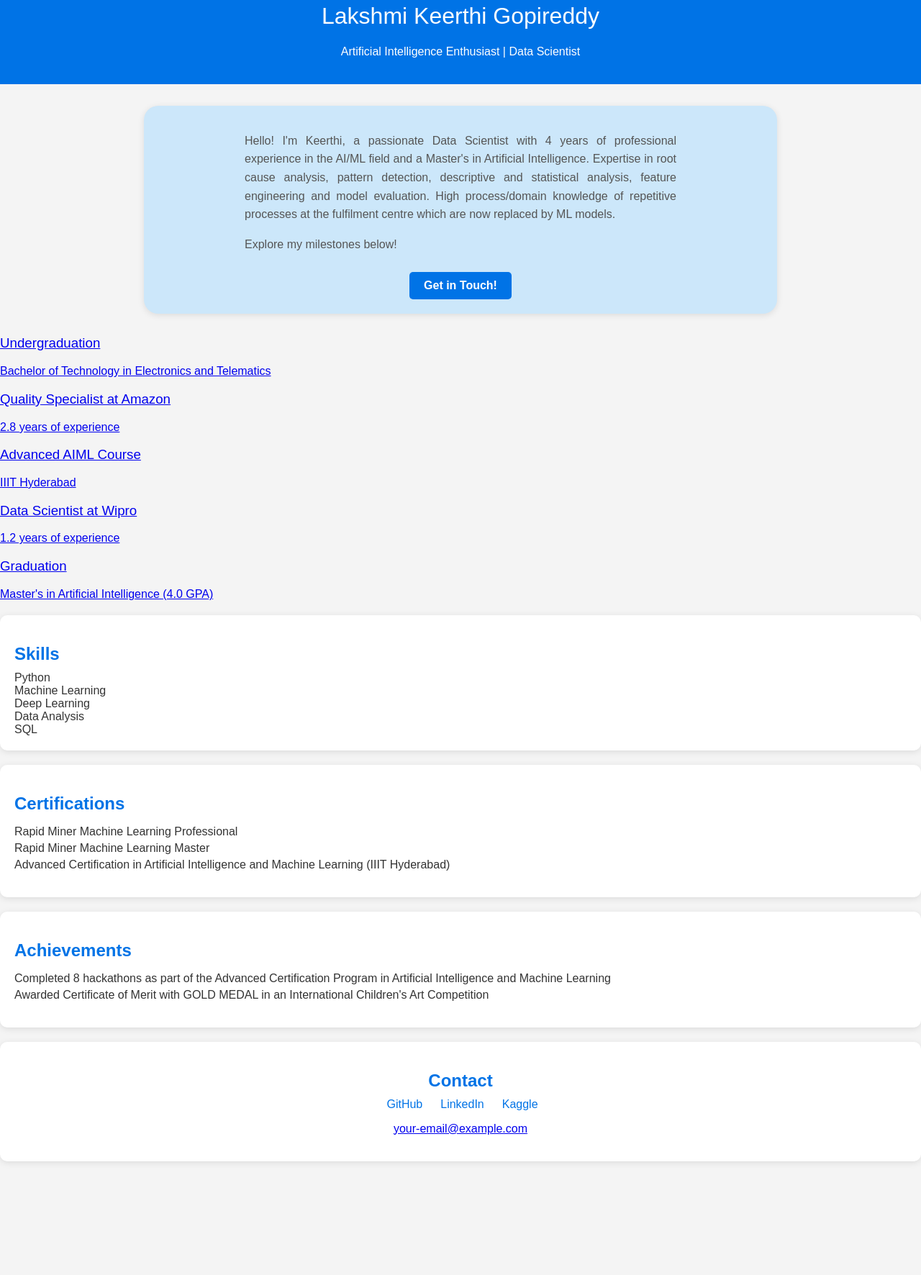
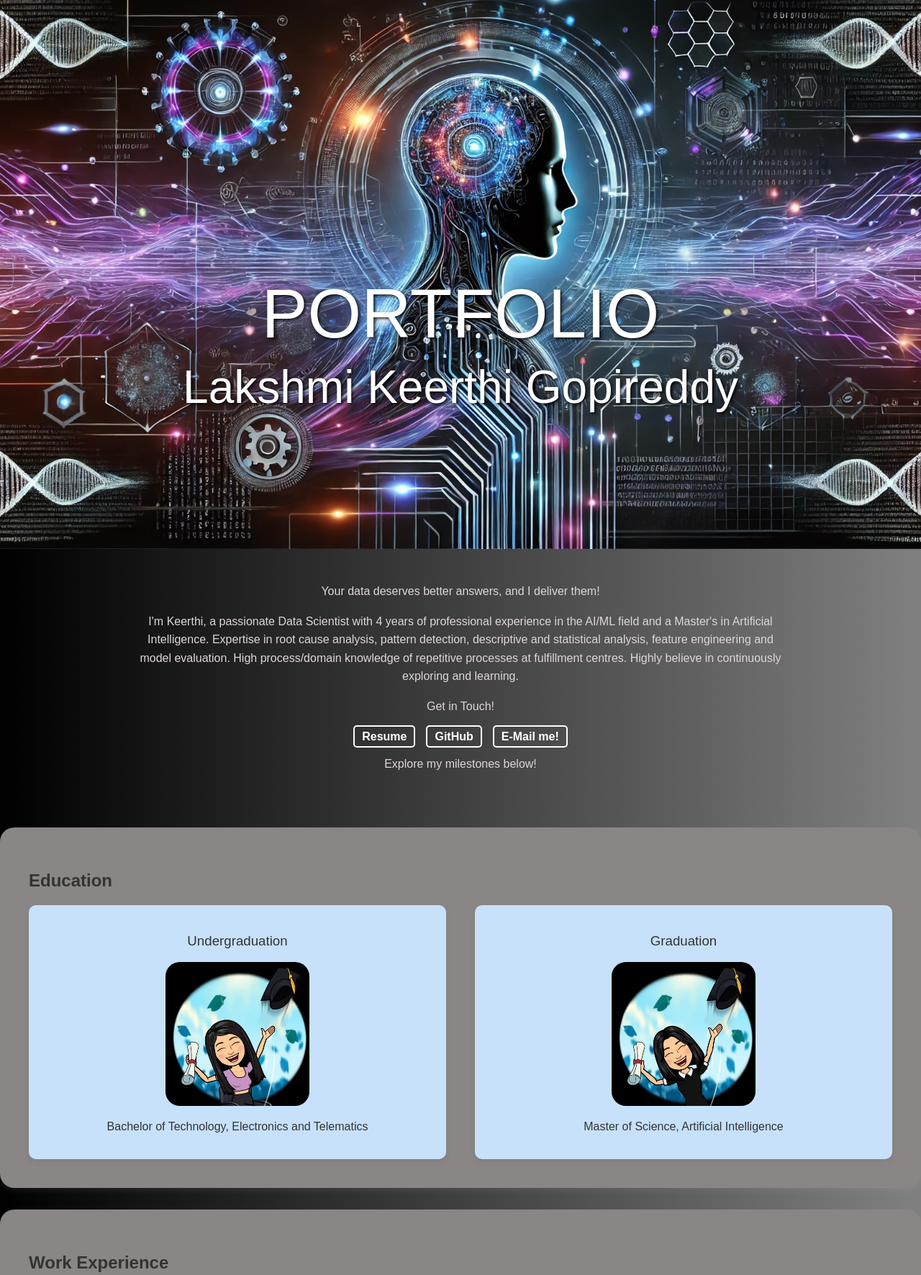
Before and after one commit to lakshmi-keerthi/my_portfolio, a plain HTML site: page index.html in a window 1280 px wide. Shown: the part 37-1809 px from the top of the page at 72% size. Before the commit the page ends 1671 px from the top, so only its background shows below. Drawn offline with Linux system fonts and the light colour scheme.

Commit message:
Add files via upload

```diff
--- a/index.html
+++ b/index.html
@@ -4,143 +4,275 @@
     <meta charset="UTF-8">
     <meta name="viewport" content="width=device-width, initial-scale=1.0">
     <title>Lakshmi Keerthi Gopireddy</title>
-    <link rel="stylesheet" href="styles.css">
+    <style>
+        /* General Styles */
+        body {
+            font-family: Arial, sans-serif;
+            margin: 0;
+            padding: 0;
+            background: linear-gradient(90deg, black, grey);
+            color: #333;
+        }
+
+        h1, h3, .subtitle {
+            font-weight: normal;
+        }
+
+        a {
+            text-decoration: none;
+            color: inherit;
+        }
+
+        html {
+            scroll-behavior: smooth;
+        }
+
+        /* Hero Section */
+        .hero {
+            position: relative;
+            height: 100vh;
+            background-image: url('background.jpg');
+            background-size: cover;
+            background-position: center;
+            display: flex;
+            flex-direction: column;
+            justify-content: center;
+            align-items: center;
+            color: white;
+            text-align: center;
+        }
+
+        .hero h1 {
+            font-size: 6rem;
+            margin: 0;
+            padding-top: 250px;
+            text-shadow: 2px 2px 4px rgba(0, 0, 0, 0.9);
+        }
+
+        .hero p {
+            font-size: 4rem;
+            margin: 10px 0 20px;
+            text-shadow: 2px 2px 4px rgba(0, 0, 0, 0.9);
+        }
+
+        /* Introduction Section */
+        .introduction {
+            padding: 30px 0;
+            text-align: center;
+        }
+
+        .intro-container {
+            display: flex;
+            align-items: center;
+            justify-content: center;
+            gap: 20px;
+            max-width: 900px;
+            margin: 0 auto;
+        }
+
+        .intro-text p {
+            font-size: 1.0em;
+            color: #e0d6d6;
+            line-height: 1.6;
+        }
+
+        nav ul {
+            list-style: none;
+            padding: 0;
+            margin: 20px 0 0;
+            display: flex;
+            justify-content: center;
+            gap: 15px;
+        }
+
+        nav ul li a {
+            color: white;
+            font-weight: bold;
+            padding: 5px 10px;
+            border: 2px solid white;
+            border-radius: 5px;
+            transition: background-color 0.3s ease, color 0.3s ease;
+        }
+
+        nav ul li a:hover {
+            background-color: white;
+            color: #35477d;
+        }
+
+        /* Grid Section */
+        .grid-section {
+            background: #8a8686;
+            padding: 40px;
+            border-radius: 20px;
+            margin: 30px auto;
+            max-width: 1200px;
+            box-shadow: 0 4px 10px rgba(210, 203, 203, 0.1);
+        }
+
+        .grid-container {
+            display: grid;
+            grid-template-columns: repeat(auto-fit, minmax(150px, 1fr));
+            gap: 40px;
+        }
+
+        .grid-item {
+            background: #c7e1fb;
+            padding: 20px;
+            border-radius: 10px;
+            box-shadow: 0 4px 10px rgba(0, 0, 0, 0.05);
+            text-align: center;
+            transition: transform 0.3s ease;
+        }
+
+        .grid-item:hover {
+            transform: translateY(-10px);
+        }
+
+        .grid-item img {
+            width: 200px;
+            height: 200px;
+            border-radius: 10%;
+        }
+
+        /* Contact Section */
+        .contact {
+            background: linear-gradient(90deg, black, grey);
+            color: white;
+            padding: 40px 0;
+            text-align: center;
+        }
+
+        .contact a {
+            text-decoration: none;
+            color: white;
+            transition: transform 0.3s ease;
+        }
+
+        .contact a:hover {
+            transform: translateY(-5px);
+        }
+
+        footer {
+            background: black;
+            color: white;
+            padding: 10px 0;
+            text-align: center;
+        }
+
+        /* Responsive Styles */
+        @media screen and (max-width: 768px) {
+            .hero h1 {
+                font-size: 3rem;
+                padding-top: 150px;
+            }
+
+            .hero p {
+                font-size: 2rem;
+            }
+
+            .grid-container {
+                grid-template-columns: 1fr; /* Single-column layout */
+            }
+
+            .intro-container {
+                flex-direction: column;
+                padding: 0 20px;
+            }
+
+            nav ul {
+                flex-direction: column;
+                gap: 10px;
+            }
+
+            .contact div {
+                flex-direction: column;
+                gap: 20px;
+            }
+        }
+    </style>
 </head>
 <body>
-    <header class="timeline-header">
-        <h1>Lakshmi Keerthi Gopireddy</h1>
-        <p class="subtitle">Artificial Intelligence Enthusiast | Data Scientist</p>
-    </header>
+    <section class="hero">
+        <h1>PORTFOLIO</h1>
+        <p>Lakshmi Keerthi Gopireddy</p>
+    </section>
 
     <section class="introduction">
         <div class="intro-container">
             <div class="intro-text">
-                <p>Hello! I'm Keerthi, a passionate Data Scientist with 4 years of professional experience in the AI/ML field and a Master's in Artificial Intelligence. Expertise in root cause analysis, pattern detection, descriptive and statistical analysis, feature engineering and model evaluation. High process/domain knowledge of repetitive processes at the fulfilment centre which are now replaced by ML models.</p>
+                <p>Your data deserves better answers, and I deliver them!</p>
+                <p>I'm Keerthi, a passionate Data Scientist with 4 years of professional experience in the AI/ML field and a Master's in Artificial Intelligence. Expertise in root cause analysis, pattern detection, descriptive and statistical analysis, feature engineering and model evaluation. High process/domain knowledge of repetitive processes at fulfillment centres. Highly believe in continuously exploring and learning.</p>
+                <p>Get in Touch!</p>
+                <nav>
+                    <ul>
+                        <li><a href="resume.pdf" target="_blank">Resume</a></li>
+                        <li><a href="https://github.com/lakshmi-keerthi" target="_blank">GitHub</a></li>
+                        <li><a href="mailto:keerthi16101996@gmail.com">E-Mail me!</a></li>
+                    </ul>
+                </nav>
                 <p>Explore my milestones below!</p>
-                <a href="contact.html" class="cta-button">Get in Touch!</a>
             </div>
         </div>
     </section>
 
-    <div class="timeline-container">
-        <div class="timeline-item">
-            <a href="undergraduation.html" class="timeline-link">
-                <div class="timeline-content">
-                    <h3>Undergraduation</h3>
-                    <p>Bachelor of Technology in Electronics and Telematics</p>
-                </div>
+    <section class="grid-section">
+        <h2>Education</h2>
+        <div class="grid-container">
+            <a href="undergraduation.html" class="grid-item">
+                <h3>Undergraduation</h3>
+                <img src="undergraduation.jpg" alt="Undergraduation">
+                <p>Bachelor of Technology, Electronics and Telematics</p>
             </a>
-        </div>
-        <div class="timeline-item">
-            <a href="amazon.html" class="timeline-link">
-                <div class="timeline-content">
-                    <h3>Quality Specialist at Amazon</h3>
-                    <p>2.8 years of experience</p>
-                </div>
+            <a href="graduation.html" class="grid-item">
+                <h3>Graduation</h3>
+                <img src="graduation.jpg" alt="Graduation">
+                <p>Master of Science, Artificial Intelligence</p>
             </a>
-        </div>
-        <div class="timeline-item">
-            <a href="iiit-hyderabad.html" class="timeline-link">
-                <div class="timeline-content">
-                    <h3>Advanced AIML Course</h3>
-                    <p>IIIT Hyderabad</p>
-                </div>
-            </a>
-        </div>
-        <div class="timeline-item">
-            <a href="wipro.html" class="timeline-link">
-                <div class="timeline-content">
-                    <h3>Data Scientist at Wipro</h3>
-                    <p>1.2 years of experience</p>
-                </div>
-            </a>
-        </div>
-        <div class="timeline-item">
-            <a href="graduation.html" class="timeline-link">
-                <div class="timeline-content">
-                    <h3>Graduation</h3>
-                    <p>Master's in Artificial Intelligence (4.0 GPA)</p>
-                </div>
-            </a>
-        </div>
-    </div>
-
-    <section class="skills">
-        <h2>Skills</h2>
-        <div class="skill-bar">
-            <span class="skill-name">Python</span>
-            <div class="progress-bar">
-                <div class="progress-fill" style="width: 90%;"></div>
-            </div>
-        </div>
-        <div class="skill-bar">
-            <span class="skill-name">Machine Learning</span>
-            <div class="progress-bar">
-                <div class="progress-fill" style="width: 85%;"></div>
-            </div>
-        </div>
-        <div class="skill-bar">
-            <span class="skill-name">Deep Learning</span>
-            <div class="progress-bar">
-                <div class="progress-fill" style="width: 80%;"></div>
-            </div>
-        </div>
-        <div class="skill-bar">
-            <span class="skill-name">Data Analysis</span>
-            <div class="progress-bar">
-                <div class="progress-fill" style="width: 95%;"></div>
-            </div>
-        </div>
-        <div class="skill-bar">
-            <span class="skill-name">SQL</span>
-            <div class="progress-bar">
-                <div class="progress-fill" style="width: 75%;"></div>
-            </div>
         </div>
     </section>
 
-    <section class="certifications">
-        <h2>Certifications</h2>
-        <ul>
-            <li>Rapid Miner Machine Learning Professional</li>
-            <li>Rapid Miner Machine Learning Master</li>
-            <li>Advanced Certification in Artificial Intelligence and Machine Learning (IIIT Hyderabad)</li>
-        </ul>
+    <section class="grid-section">
+        <h2>Work Experience</h2>
+        <div class="grid-container">
+            <a href="amazon.html" class="grid-item">
+                <h3>Amazon</h3>
+                <img src="amazon.jpg" alt="Amazon">
+                <p>Data Quality Specialist (2018 - 2021)</p>
+            </a>
+            <a href="wipro.html" class="grid-item">
+                <h3>Wipro</h3>
+                <img src="wipro.jpg" alt="Wipro">
+                <p>Data Scientist (2021 - 2022)</p>
+            </a>
+        </div>
     </section>
 
-    <section class="achievements">
-        <h2>Achievements</h2>
-        <ul>
-            <li>Completed 8 hackathons as part of the Advanced Certification Program in Artificial Intelligence and Machine Learning</li>
-            <li>Awarded Certificate of Merit with GOLD MEDAL in an International Children's Art Competition</li>
-        </ul>
+    <section class="grid-section">
+        <h2>Showcase</h2>
+        <div class="grid-container">
+            <a href="skillset.html" class="grid-item">
+                <h3>Skillset</h3>
+            </a>
+            <a href="projects.html" class="grid-item">
+                <h3>Projects</h3>
+            </a>
+            <a href="certifications.html" class="grid-item">
+                <h3>Certifications</h3>
+            </a>
+            <a href="achievements.html" class="grid-item">
+                <h3>Achievements</h3>
+            </a>
+        </div>
     </section>
 
     <section class="contact">
-        <h2>Contact</h2>
-        <ul class="social-links">
-            <li>
-                <a href="https://github.com/your-github-username" target="_blank">
-                    <i class="fab fa-github"></i>
-                    GitHub
-                </a>
-            </li>
-            <li>
-                <a href="https://www.linkedin.com/in/your-linkedin-profile" target="_blank">
-                    <i class="fab fa-linkedin"></i>
-                    LinkedIn
-                </a>
-            </li>
-            <li>
-                <a href="https://www.kaggle.com/your-kaggle-username" target="_blank">
-                    <i class="fab fa-kaggle"></i>
-                    Kaggle
-                </a>
-            </li>
-        </ul>
-        <p>
-            <a href="mailto:your-email@example.com">your-email@example.com</a>
-        </p>
+        <h2>Connect with Me!</h2>
+        <div>
+            <a href="mailto:keerthi16101996@gmail.com"><img src="gmail.png" alt="Gmail" style="width: 60px; height: 60px;"></a>
+            <a href="https://github.com/lakshmi-keerthi" target="_blank"><img src="github.png" alt="GitHub" style="width: 60px; height: 60px;"></a>
+            <a href="http://www.linkedin.com/in/lakshmi-keerthi" target="_blank"><img src="linkedin.png" alt="LinkedIn" style="width: 60px; height: 60px;"></a>
+        </div>
+        <p>&copy; Lakshmi Keerthi Gopireddy</p>
     </section>
 
 </body>
```
